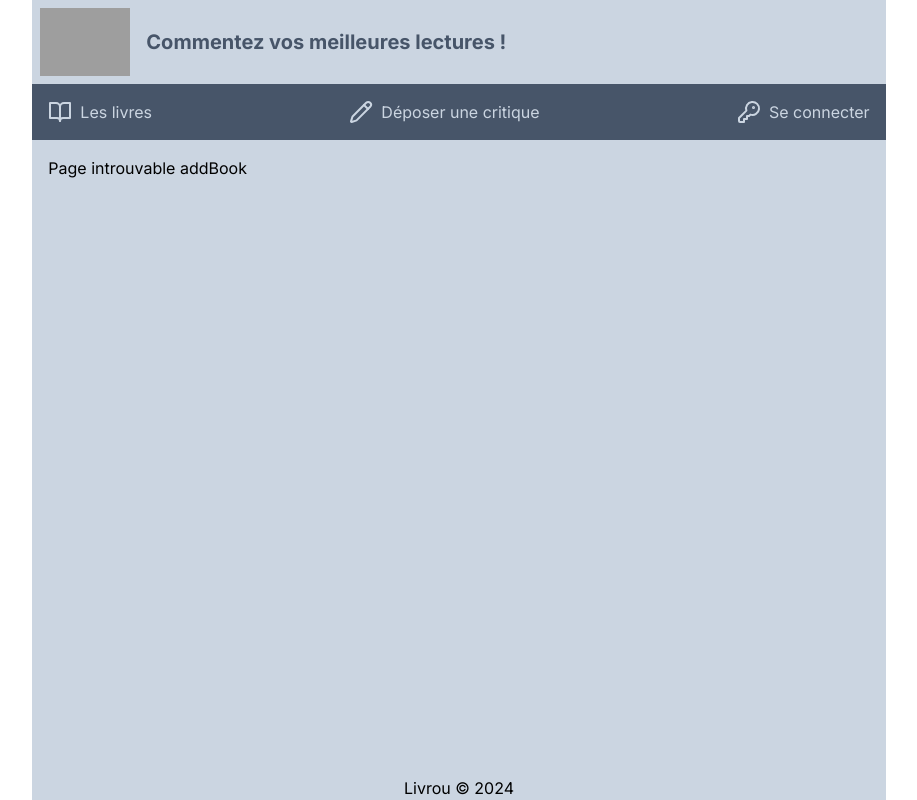
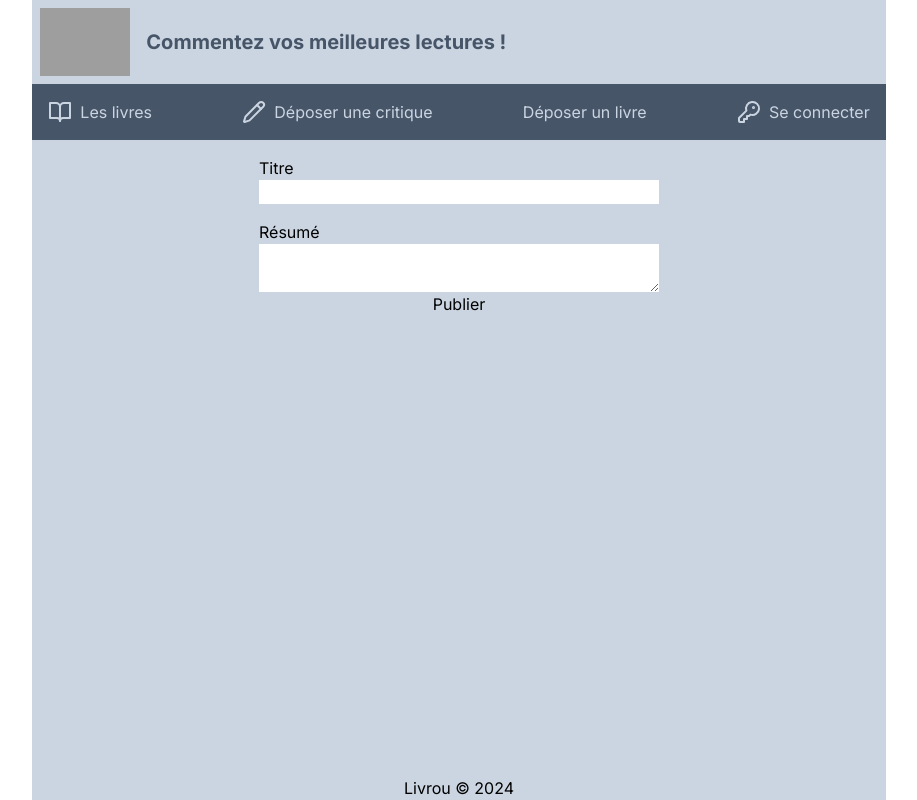
Before and after one commit to j-vaillant/livrou, a Next.js app: page /addBook in a window 1280 px wide. Shown: the whole page, without its empty margins (181-1098 px from the left). Built offline with nearby package versions, Linux system fonts and the light colour scheme; grey boxes are pictures that could not be loaded.

Commit message:
add new book with server action

```diff
--- /dev/null
+++ b/src/app/addBook/NewBookForm.tsx
@@ -0,0 +1,45 @@
+"use client";
+
+import insertBook from "./insertBook";
+import { FC } from "react";
+import { useFormState } from "react-dom";
+
+type FormState = {
+  errors?: Record<string, string>;
+  message?: string;
+};
+
+const initialState: FormState = {};
+
+const NewBookForm: FC = () => {
+  const [state, formAction] = useFormState(insertBook, initialState);
+
+  console.log(state);
+
+  return (
+    <div className="mx-auto w-[400px]">
+      <form action={formAction}>
+        {state.message && <span>{state.message}</span>}
+        <div className="flex w-full flex-col">
+          <div className="flex flex-col w-full">
+            <label>Titre</label>
+            <input type="text" name="title" />
+            {state.errors && state.errors.title && (
+              <span className="text-red-600">{state.errors?.title}</span>
+            )}
+          </div>
+          <div className="flex flex-col w-full mt-4">
+            <label>Résumé</label>
+            <textarea name="summary" />
+            {state.errors && state.errors.summary && (
+              <span className="text-red-600">{state.errors?.summary}</span>
+            )}
+          </div>
+          <button type="submit">Publier</button>
+        </div>
+      </form>
+    </div>
+  );
+};
+
+export default NewBookForm;
--- /dev/null
+++ b/src/app/addBook/insertBook.ts
@@ -0,0 +1,48 @@
+"use server";
+
+import { executeQuery, createConnection } from "@/utils/mysql";
+import { z } from "zod";
+
+const NewBookSchema = z.object({
+  title: z.string().min(1, { message: "ne peut être vide" }),
+  summary: z.string().min(1, { message: "ne peut être vide" }),
+});
+
+const insertBook = async (_prevState: unknown, formData: FormData) => {
+  const data = {
+    summary: formData.get("summary") as string,
+    title: formData.get("title") as string,
+  };
+
+  const validation = NewBookSchema.safeParse(data);
+
+  if (!validation.success) {
+    return {
+      errors: validation.error.issues.reduce((errorMap, nextError) => {
+        return { ...errorMap, [nextError.path[0]]: nextError.message };
+      }, {}),
+    };
+  }
+
+  try {
+    const connection = await createConnection();
+
+    await executeQuery<Promise<void>, { title: string; summary: string }>(
+      connection,
+      "INSERT INTO books SET ?",
+      { title: data.title, summary: data.summary }
+    );
+
+    connection.end();
+
+    return {
+      message: "Livre créé avec succès",
+    };
+  } catch (e) {
+    return {
+      message: e instanceof Error ? e.message : "une erreur est survenue",
+    };
+  }
+};
+
+export default insertBook;
--- /dev/null
+++ b/src/app/addBook/page.tsx
@@ -0,0 +1,11 @@
+import NewBookForm from "./NewBookForm";
+
+const AddBook = () => {
+  return (
+    <div className="w-full flex">
+      <NewBookForm />
+    </div>
+  );
+};
+
+export default AddBook;
--- a/src/components/NavigationMenu.tsx
+++ b/src/components/NavigationMenu.tsx
@@ -15,6 +15,11 @@ const NavigationMenu = () => {
         </Link>
       </li>
       <li>
+        <Link href="/addBook" className="flex">
+          Déposer un livre
+        </Link>
+      </li>
+      <li>
         <Link href="/login" className="flex">
           <KeyRound className="mr-2" /> Se connecter
         </Link>
```
